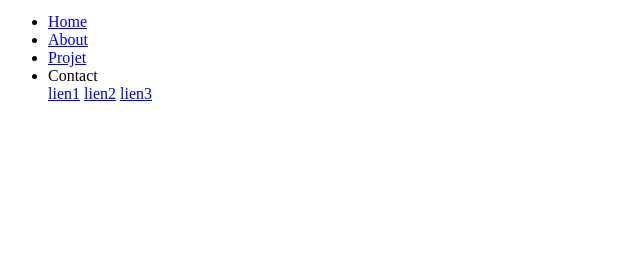
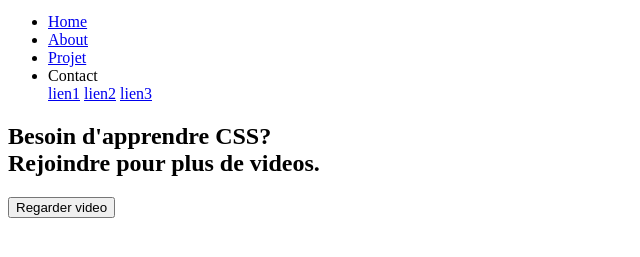
Before and after one commit to bingessaklomi/hotel-bermon, a plain HTML site: page index.html in a window 1280 px wide. Shown: the part 29-286 px from the top of the page, without its empty margins (0-640 px from the left). Drawn offline with Linux system fonts and the light colour scheme.

Commit message:
section1

```diff
--- a/index.html
+++ b/index.html
@@ -32,5 +32,19 @@
            </ul>
         </div>
     </header>
+    <main id="main">
+      <section class="about-section">
+        <div>
+            <h1>
+                Besoin d'apprendre CSS?
+                <br>
+                Rejoindre pour plus de videos.
+            </h1>
+            <button class="watchvideo-btn">
+                Regarder video
+            </button>
+        </div>
+      </section>
+    </main>
 </body>
 </html>
```
